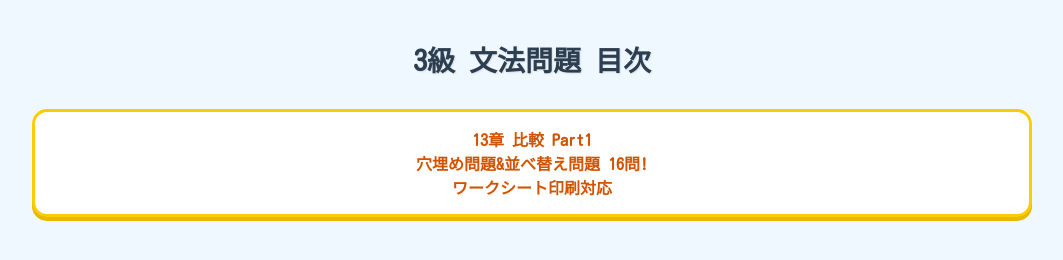
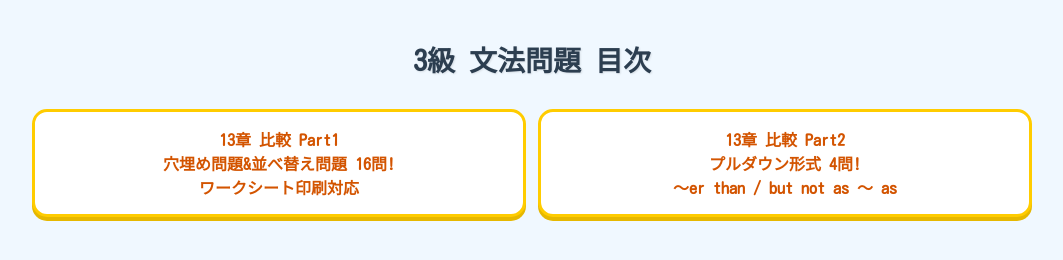
Before and after one commit to EigoStudio/3Q-Grammar, a plain HTML site: page index.html in a window 1280 px wide. Shown: the whole page, without its empty margins (108-1171 px from the left). Drawn offline with Linux system fonts and the light colour scheme.

Commit message:
Update index.html

```diff
--- a/index.html
+++ b/index.html
@@ -62,6 +62,11 @@
 ワークシート印刷対応
 </a></li>
 
+        <li><a href="3Q-grammar-Unit13-2.html">13章 比較 Part2<br>
+プルダウン形式 4問!<br>
+〜er than / but not as 〜 as
+</a></li>
+
     </ul>
 
 </body>
```
